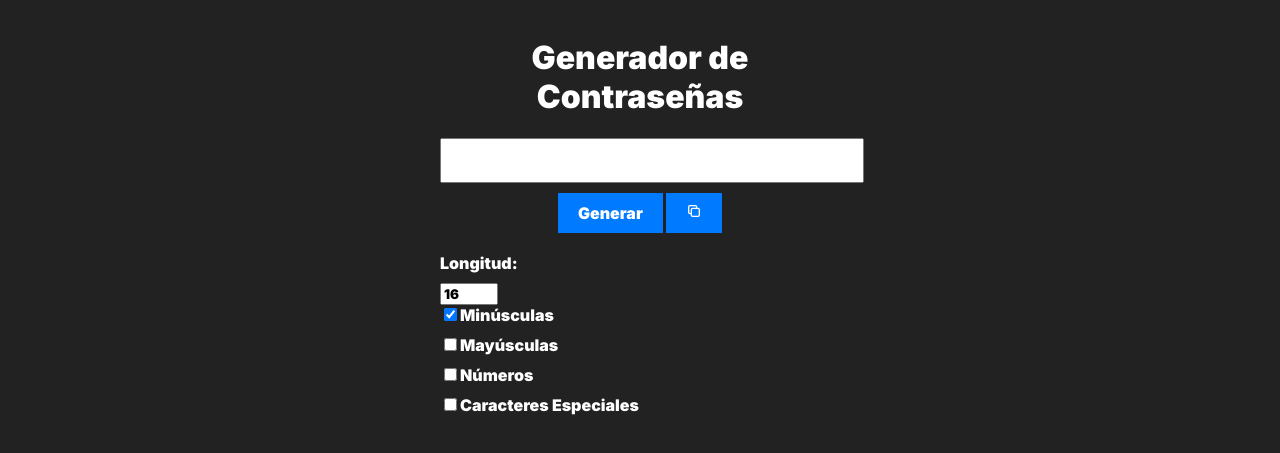
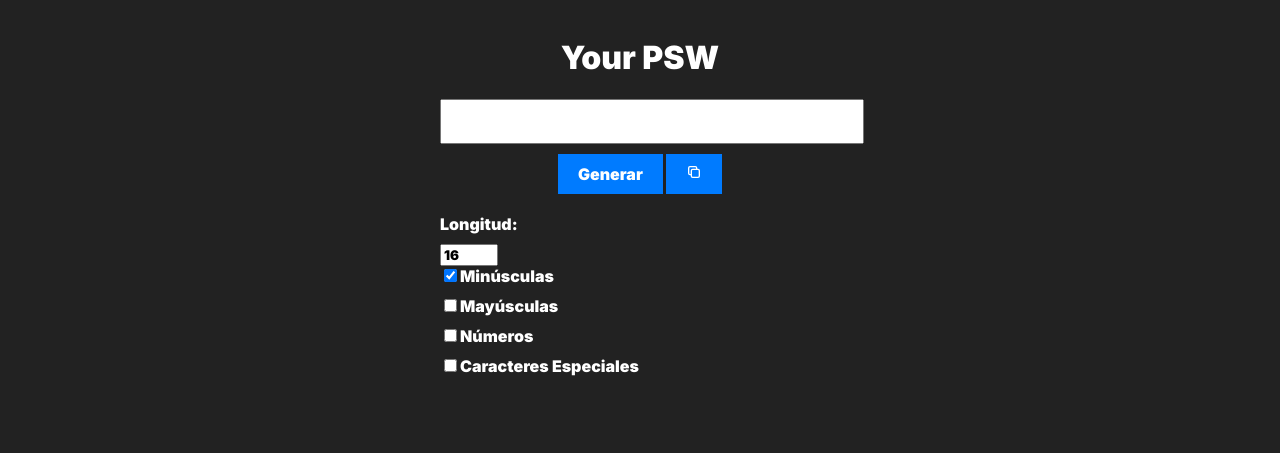
Before and after one commit to jjavieralonso/YourPSW, a plain HTML site: page index.html in a window 1280 px wide. Shown: the part 51-504 px from the top of the page. Drawn offline with Linux system fonts and the light colour scheme.

Commit message:
Cambio en el titulo

```diff
--- a/index.html
+++ b/index.html
@@ -38,7 +38,7 @@
         </svg></a>
     <button id="alternarTema" onclick="alternarTema()">Modo claro</button>
     <div class="container">
-        <h1>Generador de Contraseñas</h1>
+        <h1>Your PSW</h1>
         <div id="password-container">
             <input type="text" id="password" readonly>
             <button onclick="generatePassword()">Generar</button>
```
